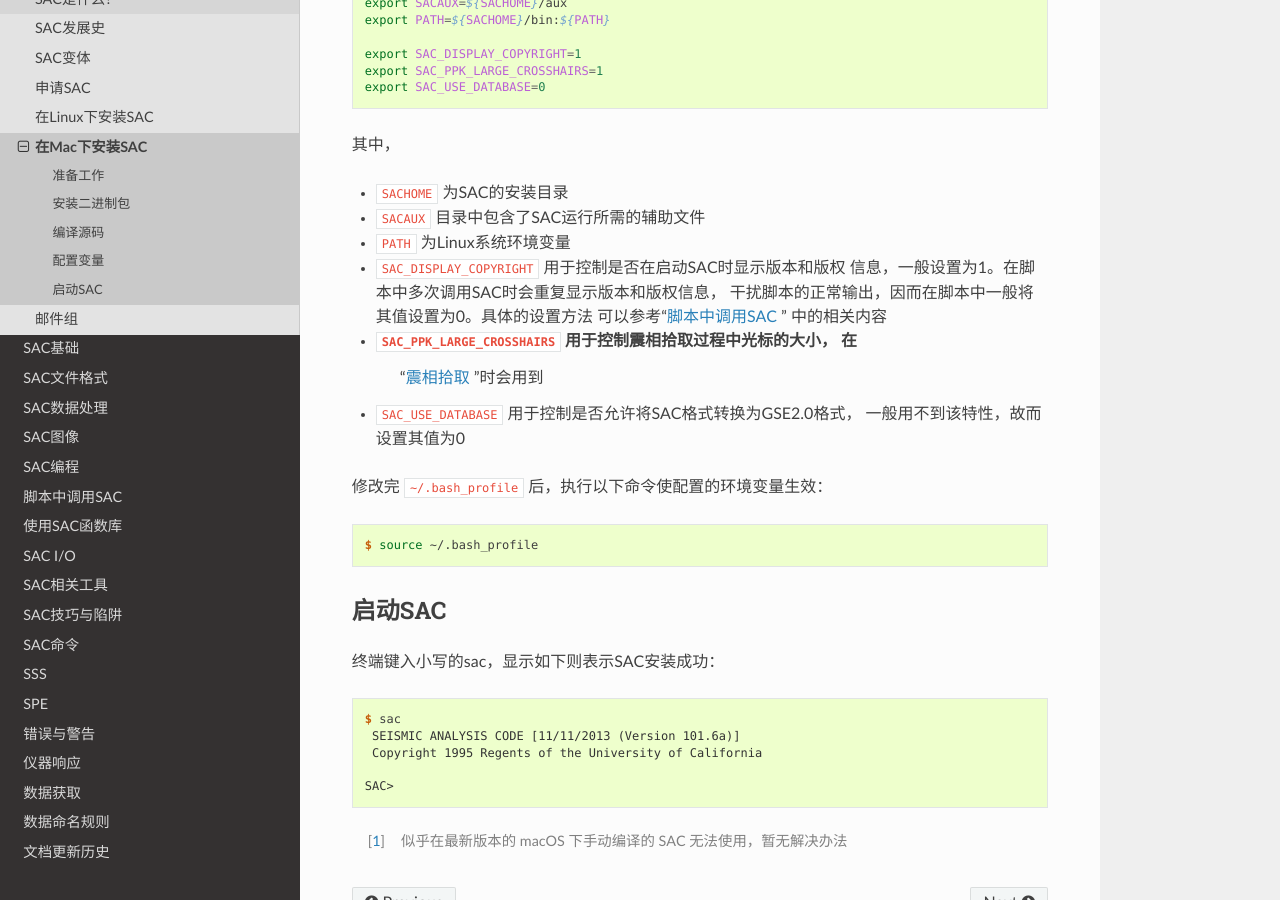
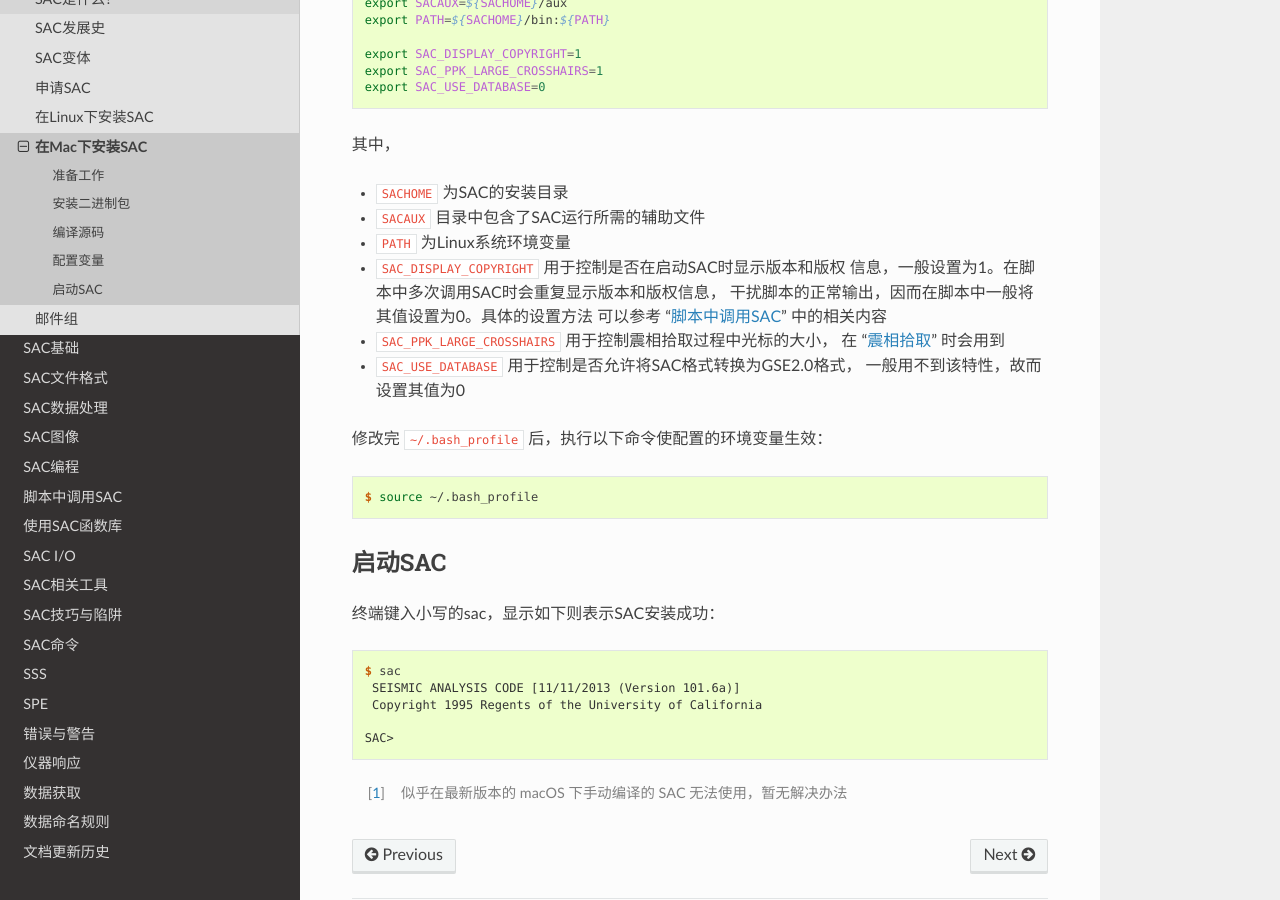
Before and after one commit to seisman/SAC_Docs_zh, a Sphinx documentation site: the page built from source/introduction/mac-install.rst, in a window 1280 px wide and 900 px high, scrolled down 1353 px. Built offline with Sphinx 7.4.7 and the Read the Docs theme 2.0.0, drawn with Linux system fonts in a browser that asks for light colours.

Commit message:
fix rst typos

```diff
--- a/source/introduction/linux-install.rst
+++ b/source/introduction/linux-install.rst
@@ -103,9 +103,9 @@ Linux下安装SAC，可以直接使用官方提供的二进制包，也可以手
 -  ``SAC_DISPLAY_COPYRIGHT`` 用于控制是否在启动SAC时显示版本和版权
    信息，一般设置为1。在脚本中多次调用SAC时会重复显示版本和版权信息，
    干扰脚本的正常输出，因而在脚本中一般将其值设置为0。具体的设置方法
-   可以参考“:doc:`/call-in-script/index` ” 中的相关内容
--  ``SAC_PPK_LARGE_CROSSHAIRS`` 用于控制震相拾取过程中光标的大小， 在
-    “:doc:`/data-process/picking-phase` ”时会用到
+   可以参考 “:doc:`/call-in-script/index`\ ” 中的相关内容
+-  ``SAC_PPK_LARGE_CROSSHAIRS`` 用于控制震相拾取过程中光标的大小，
+   在 “:doc:`/data-process/picking-phase`\ ” 时会用到
 -  ``SAC_USE_DATABASE`` 用于控制是否允许将SAC格式转换为GSE2.0格式，
    一般用不到该特性，故而设置其值为0
 
--- a/source/introduction/mac-install.rst
+++ b/source/introduction/mac-install.rst
@@ -77,9 +77,9 @@ Homebrew 用户，可以使用
 -  ``SAC_DISPLAY_COPYRIGHT`` 用于控制是否在启动SAC时显示版本和版权
    信息，一般设置为1。在脚本中多次调用SAC时会重复显示版本和版权信息，
    干扰脚本的正常输出，因而在脚本中一般将其值设置为0。具体的设置方法
-   可以参考“:doc:`/call-in-script/index` ” 中的相关内容
--  ``SAC_PPK_LARGE_CROSSHAIRS`` 用于控制震相拾取过程中光标的大小， 在
-    “:doc:`/data-process/picking-phase` ”时会用到
+   可以参考 “:doc:`/call-in-script/index`\ ” 中的相关内容
+-  ``SAC_PPK_LARGE_CROSSHAIRS`` 用于控制震相拾取过程中光标的大小，
+   在 “:doc:`/data-process/picking-phase`\ ” 时会用到
 -  ``SAC_USE_DATABASE`` 用于控制是否允许将SAC格式转换为GSE2.0格式，
    一般用不到该特性，故而设置其值为0
 
```
